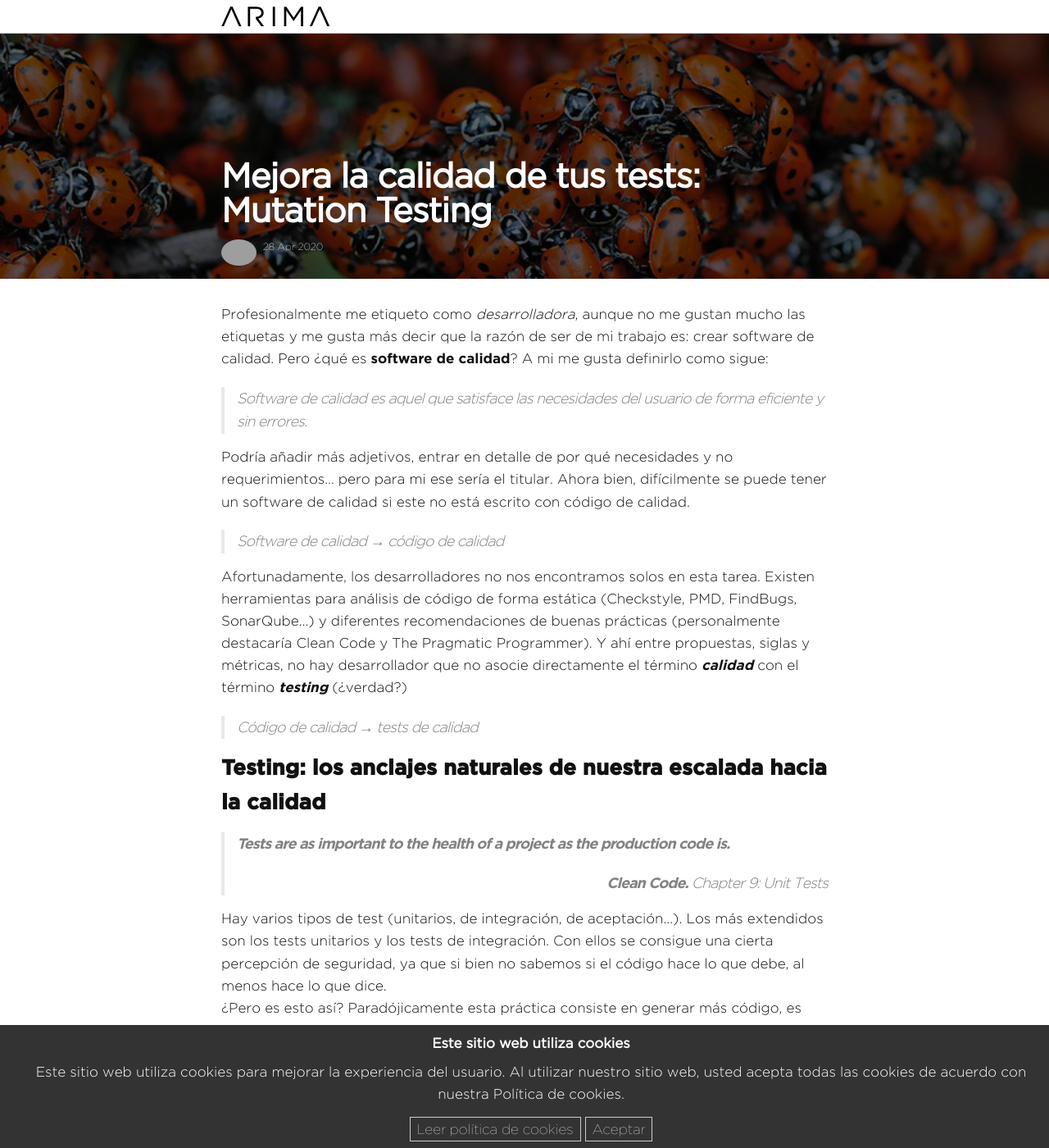
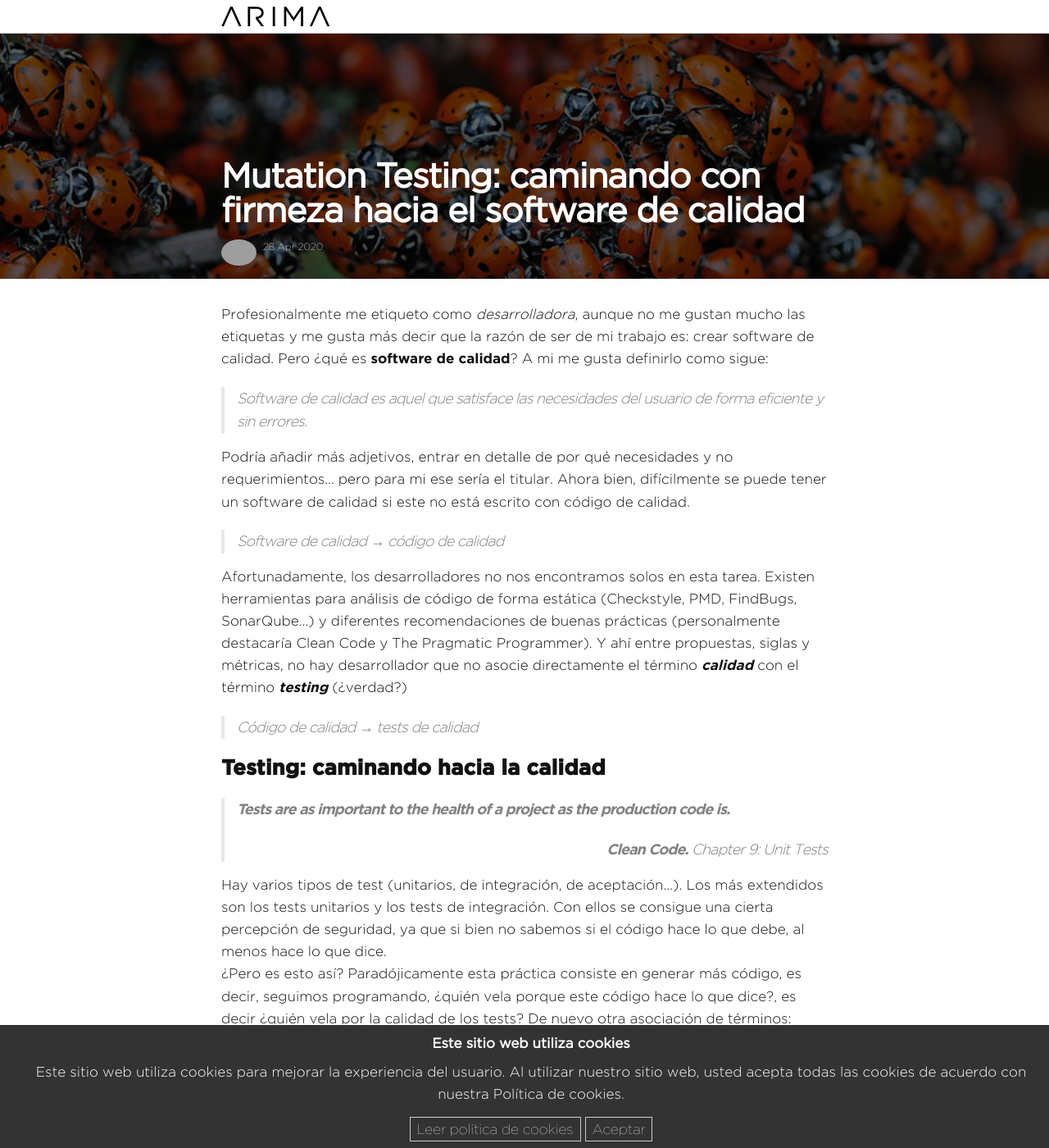
Before and after one commit to wearearima/blog, a Jekyll site: the page built from _posts/2020-05-12-mutation-testing.markdown, in a window 1280 px wide and 1400 px high. Shown: the whole window at 82% size. Built offline with Jekyll 4.4.1, drawn with Linux system fonts in a browser that asks for light colours; some web fonts are replaced; some of the changed text lies outside the part shown; grey boxes are pictures that could not be loaded.

Commit message:
rename de título y subtitulos

```diff
--- a/_posts/2020-05-12-mutation-testing.markdown
+++ b/_posts/2020-05-12-mutation-testing.markdown
@@ -1,6 +1,6 @@
 ---
 layout: post
-title:  "Mejora la calidad de tus tests: Mutation Testing"
+title:  "Mutation Testing: caminando con firmeza hacia el software de calidad"
 date:   2020-04-28 9:00:00
 author: jessica
 categories: testing, software quality, QA
@@ -20,7 +20,7 @@ Afortunadamente, los desarrolladores no nos encontramos solos en esta tarea. Exi
 
 > Código de calidad &rarr; tests de calidad
 
-## Testing: los anclajes naturales de nuestra escalada hacia la calidad
+## Testing: caminando hacia la calidad
 
 >**Tests are as important to the health of a project as the production code is.**
 ><p align="right" markdown="1">**Clean Code.** Chapter 9: Unit Tests</p>
@@ -166,7 +166,7 @@ Nuestros tests seguirán pasando[^2]. Además seguimos con un x% de cobertura al
 
 > Test &rarr; **sensación** de seguridad
 
-## Mutation testing: asegurando los anclajes de nuestra escalada
+## Mutation testing: asegurando el camino
 
 >**Because we can’t write perfect software, it follows that we can’t write perfect test software either. We need to test the tests.**
 ><p align="right" markdown="1">The Pragmatic Programmer. Chapter 8: Pragmatic projects</p>
```
Also changed, not shown: other parts of _posts/2020-05-12-mutation-testing.markdown (+2 -0 lines).
